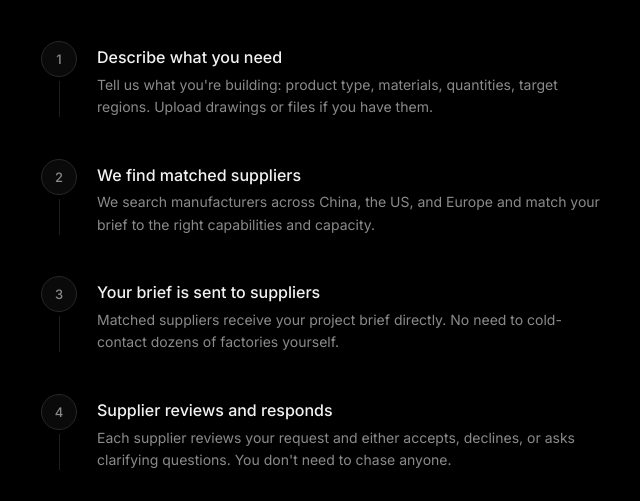
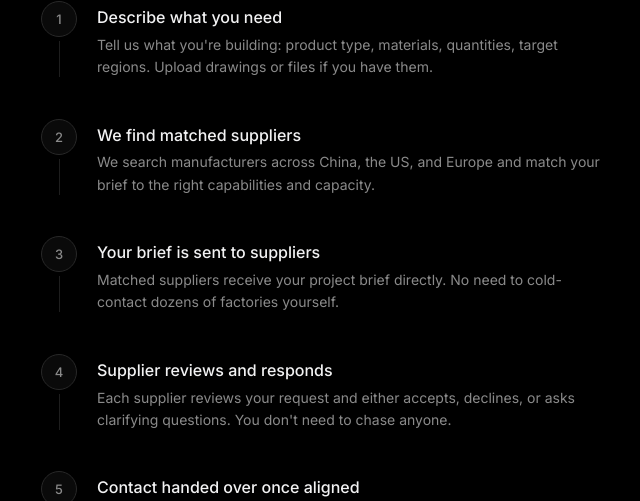
Before and after one commit to Pytro001/airsup, a website: page how-it-works.html in a window 1280 px wide. Shown: the part 131-632 px from the top of the page, without its empty margins (319-959 px from the left). Drawn offline with Linux system fonts and the light colour scheme.

Commit message:
Reduce top padding on pricing and how-it-works pages
Co-Authored-By: Claude Sonnet 4.6 <noreply@anthropic.com>

```diff
--- a/how-it-works.html
+++ b/how-it-works.html
@@ -23,7 +23,7 @@
       display: flex;
       flex-direction: column;
       align-items: center;
-      padding: 80px 24px 120px;
+      padding: 40px 24px 120px;
     }
     a { color: inherit; text-decoration: none; }
 
```
Also changed, not shown: pricing.html (+1 -1 lines).
